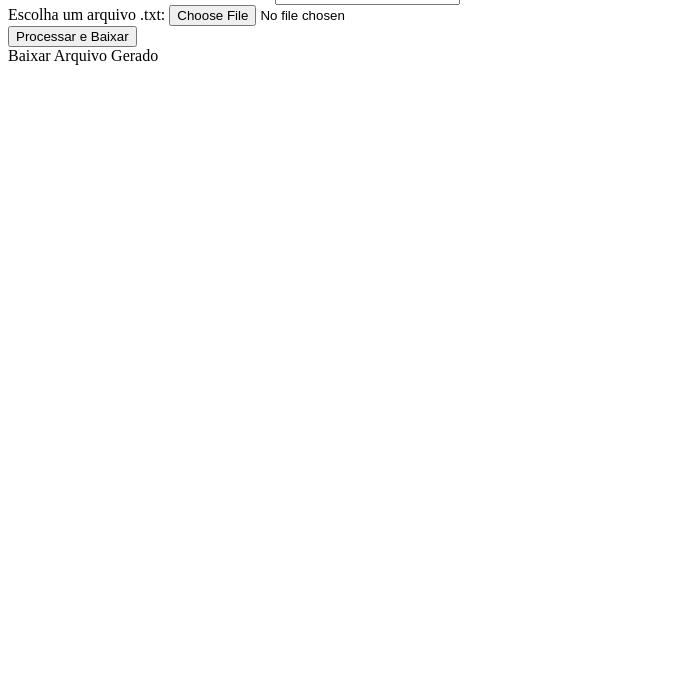
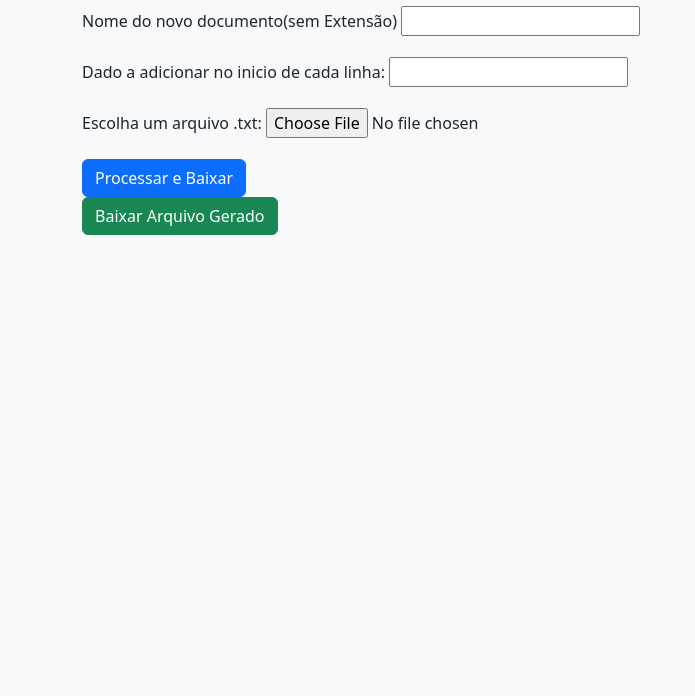
Before and after one commit to Giovani-Gomes/Concatenador, a plain HTML site: page index.html in a window 1280 px wide. Shown: the part 104-800 px from the top of the page, without its empty margins (0-695 px from the left). Drawn offline with nearby package versions, Linux system fonts and the light colour scheme.

Commit message:
feat:Adicionando Bootstrap

```diff
--- a/index.html
+++ b/index.html
@@ -3,28 +3,29 @@
 <head>
     <meta charset="UTF-8">
     <meta name="viewport" content="width=device-width, initial-scale=1.0">
+     <link href="https://cdn.jsdelivr.net/npm/bootstrap@5.3.0/dist/css/bootstrap.min.css" rel="stylesheet">
     <title>Concatenador</title>
 </head>
-<body>
-    <div>
-    <h2>Concatenador</h2>
-    <form action="">
-        <div>
-            <label for="docName">Nome do novo documento(sem Extensão)</label>
-            <input type="text"  id="docName" required>
+<body class="bg-light">
+    <div class="container py-5">
+    <h2 class="mb-4">Concatenador</h2>
+    <form id="textForm">
+        <div class="mb-3">
+            <label for="docName" class="form-label">Nome do novo documento(sem Extensão)</label>
+            <input type="text" lass="form-control"  id="docName" required>
         </div>
-        <div>
-            <label for="word"> Dado a adicionar no inicio de cada linha:</label>
-            <input type="text" id="word" required>
+        <div class="mb-3">
+            <label for="word" class="form-label"> Dado a adicionar no inicio de cada linha:</label>
+            <input type="text" lass="form-control" id="word" required>
         </div>
-        <div>
-            <label for="fileInput">Escolha um arquivo .txt:</label>
-            <input type="file"  id="fileInput" accept=".txt" required>
+        <div class="mb-3">
+            <label for="fileInput" class="form-label">Escolha um arquivo .txt:</label>
+            <input type="file" lass="form-control"  id="fileInput" accept=".txt" required>
         </div>
-        <button type="submit" >Processar e Baixar</button>
+        <button type="submit" class="btn btn-primary">Processar e Baixar</button>
     </form>
      <div id="downloadSection" >
-            <a id="downloadLink" download>Baixar Arquivo Gerado</a>
+            <a id="downloadLink" class="btn btn-success" download>Baixar Arquivo Gerado</a>
     </div>
     </div>
 
--- a/script.js
+++ b/script.js
@@ -15,8 +15,8 @@
             const reader = new FileReader();
 
             reader.onload = function(e) {
-                const lines = e.target.result.split(/\r?\n/); // separa as linhas
-                const modifiedLines = lines.map(line => line.trim() ? word + line : ''); // adiciona dado no INÍCIO
+                const lines = e.target.result.split(/\r?\n/);
+                const modifiedLines = lines.map(line => line.trim() ? word + line : '');
 
                 const newContent = modifiedLines.join('\n');
 
```
